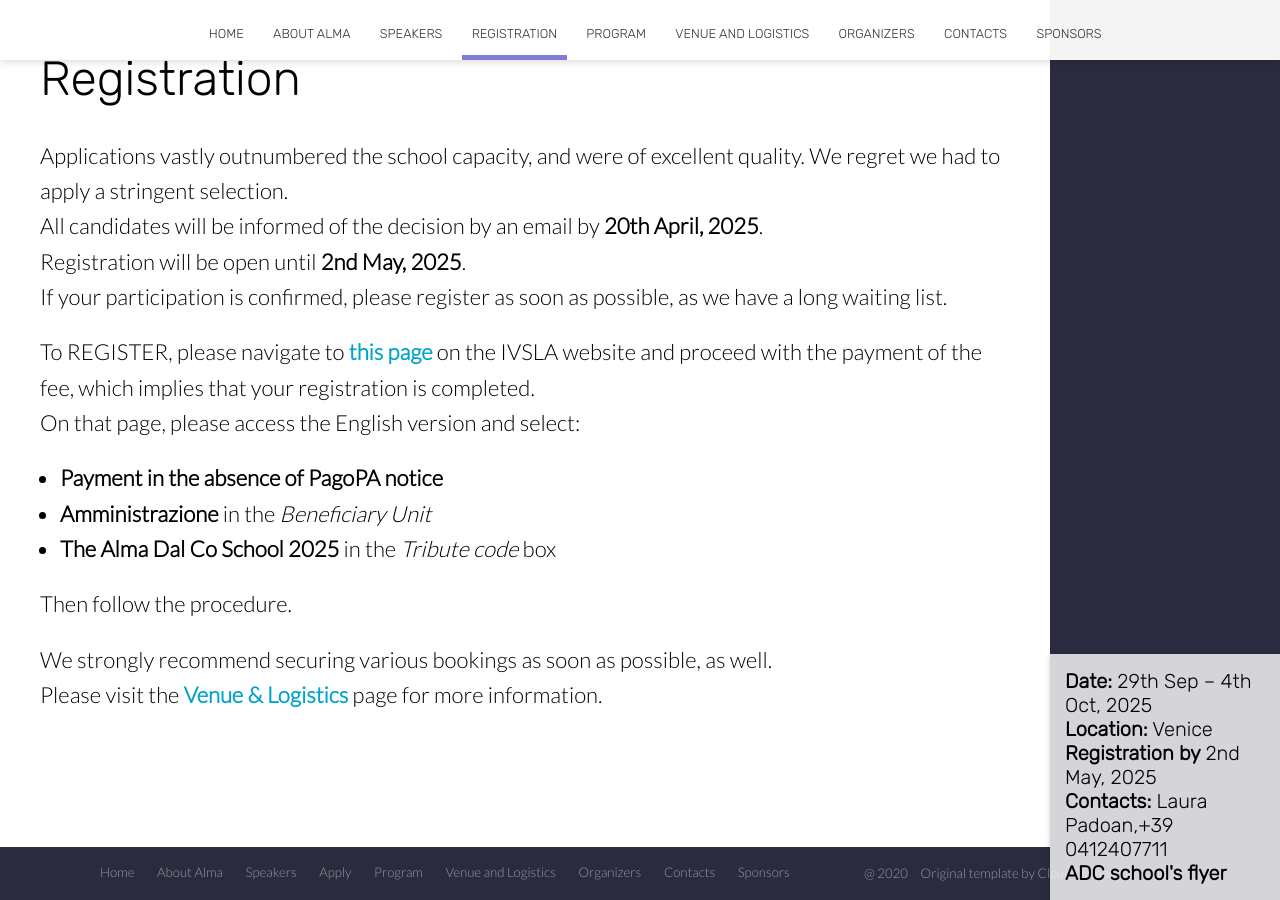
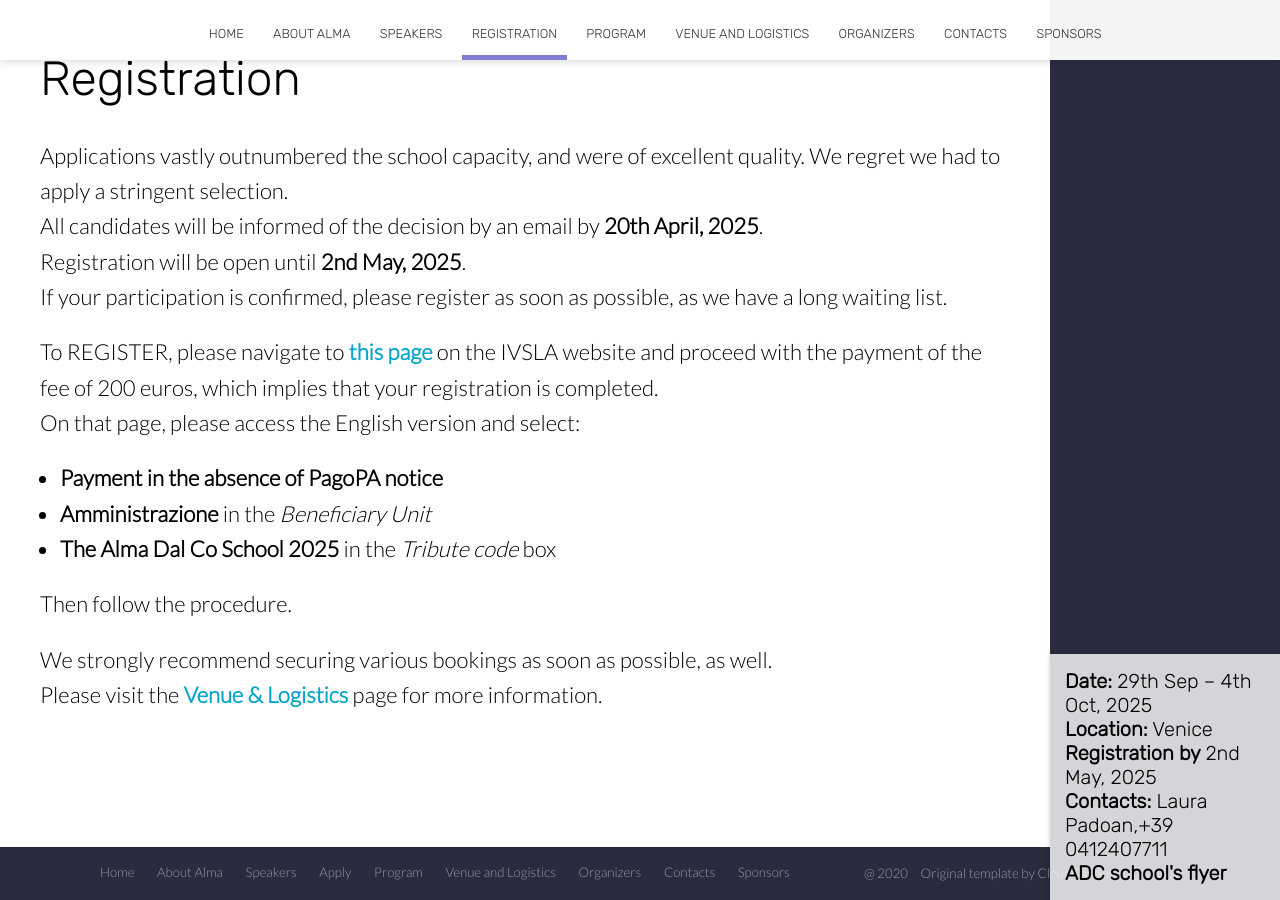
Before and after one commit to almadalcoschool/almadalcoschool.github.io, a Jekyll site: the page built from registration.html, in a window 1280 px wide and 900 px high, scrolled down 655 px. Built offline with Jekyll 4.4.1, drawn with Linux system fonts in a browser that asks for light colours; nearby versions of some CDN libraries.

Commit message:
processo di apprendimento

```diff
--- a/registration.html
+++ b/registration.html
@@ -201,7 +201,7 @@ image: /images/home/paper_natEcoEvol2020.jpg
 				</p>
 
 				<p>
-					To REGISTER, please navigate to <strong><a href="https://www.istitutoveneto.it/AlmaDalCoSchool2025" target="_blank">this page</a></strong> on the IVSLA website and proceed with the payment of the fee, which implies that your registration is completed.<br>
+					To REGISTER, please navigate to <strong><a href="https://www.istitutoveneto.it/AlmaDalCoSchool2025" target="_blank">this page</a></strong> on the IVSLA website and proceed with the payment of the fee of 200 euros, which implies that your registration is completed.<br>
 					On that page, please access the English version and select:
 				</p>
 
```
